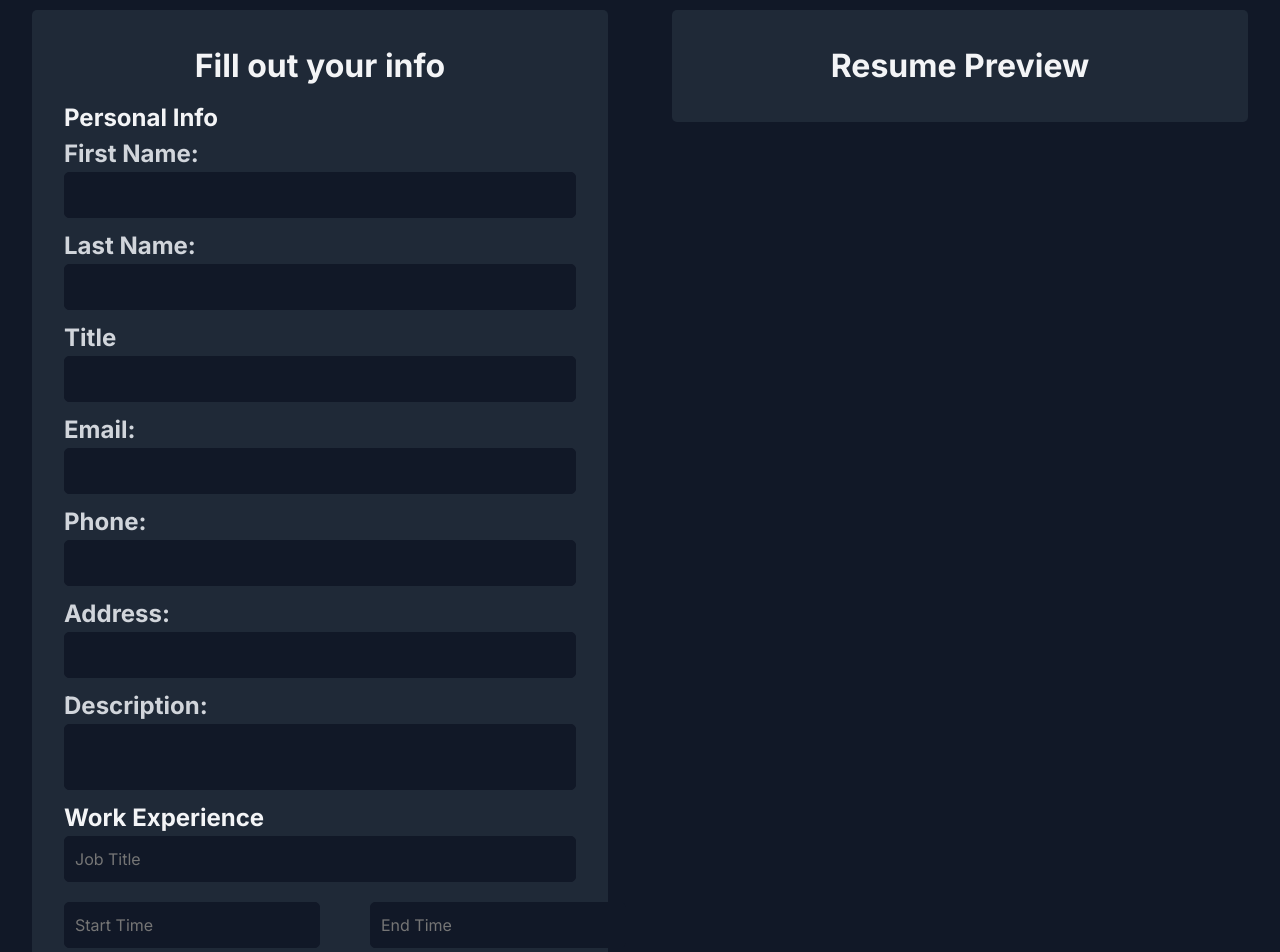
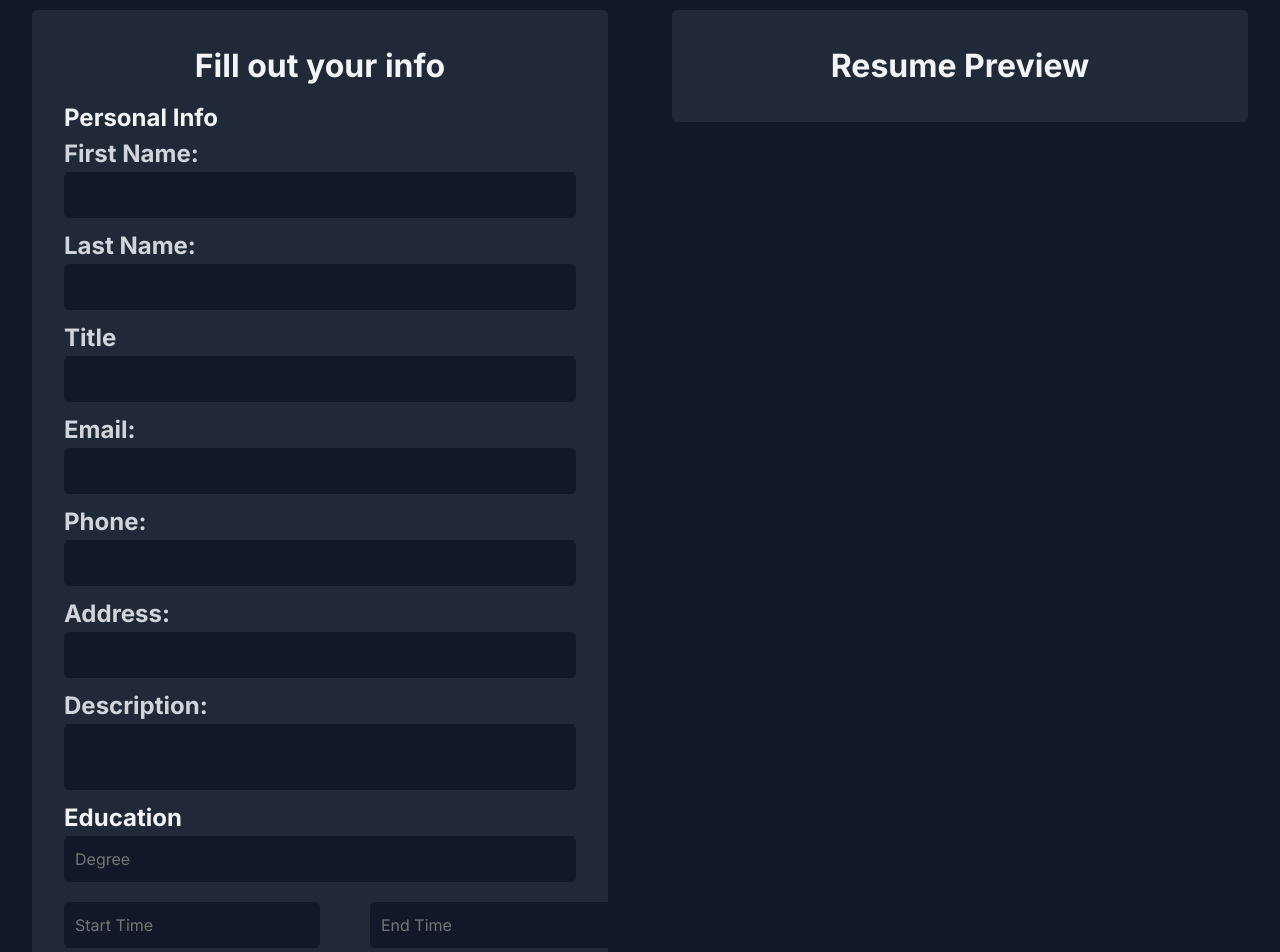
Before and after one commit to Zando411/cv-project, a React (Create React App) app: page / in a window 1280 px wide. Shown: the top 952 px of the page. Built offline with nearby package versions, Linux system fonts and the light colour scheme.

Commit message:
rewrite section to be more reuseable

```diff
--- a/src/components/Form.js
+++ b/src/components/Form.js
@@ -1,6 +1,6 @@
 import React, { Component } from 'react';
 import Personal from './Personal';
-import Experience from './Experience';
+import Section from './Section';
 
 class Form extends Component {
   render() {
@@ -8,7 +8,8 @@ class Form extends Component {
       <div className="form">
         <h1>Fill out your info</h1>
         <Personal />
-        <Experience />
+        <Section sectionTitle="Education" title="Degree" />
+        <Section sectionTitle="Work Experience" title="Job Title" />
       </div>
     );
   }
--- a/src/components/Experience.js
+++ b/src/components/Section.js
@@ -1,6 +1,6 @@
 import React, { Component } from 'react';
 
-class Experience extends Component {
+class Section extends Component {
   constructor(props) {
     super(props);
     this.state = {
@@ -26,9 +26,11 @@ class Experience extends Component {
 
   renderSections() {
     const { sections } = this.state;
+    const { title } = this.props;
+
     return sections.map((section) => (
       <div key={section.id} className="experienceInputs">
-        <input type="text" placeholder="Job Title" />
+        <input type="text" placeholder={title} />
         <div className="times">
           <input type="text" placeholder="Start Time" />
           <input type="text" placeholder="End Time" />
@@ -49,9 +51,10 @@ class Experience extends Component {
   }
 
   render() {
+    const { sectionTitle } = this.props;
     return (
       <div className="wrapper">
-        <h2>Work Experience</h2>
+        <h2>{sectionTitle}</h2>
         <div className="experience">
           {this.renderSections()}
           <button className="addExperience" onClick={this.handleAddSection}>
@@ -63,4 +66,4 @@ class Experience extends Component {
   }
 }
 
-export default Experience;
+export default Section;
```
